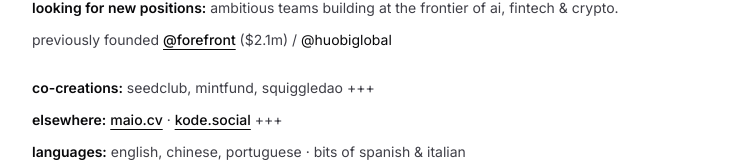
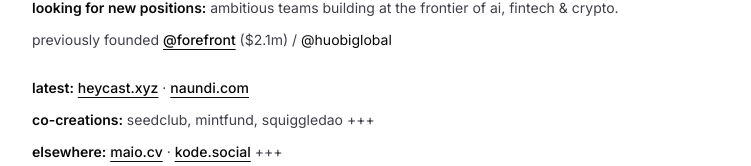
Before and after one commit to thisiscarlosgomes/thisiscarlos, a Next.js app: page / in a window 1280 px wide. Shown: the part 192-358 px from the top of the page, without its empty margins (264-1015 px from the left). Built offline with nearby package versions, Linux system fonts and the light colour scheme; no server answers; the database is empty.

Commit message:
Add latest projects to homepage

```diff
--- a/app/page.tsx
+++ b/app/page.tsx
@@ -85,6 +85,27 @@ export default async function Home() {
         <div className="space-y-2">
 
           <p>
+            <strong className="font-semibold text-zinc-950">latest:</strong>{" "}
+            <a
+              href="https://heycast.xyz"
+              className="font-medium text-zinc-950 underline underline-offset-4"
+              target="_blank"
+              rel="noopener noreferrer"
+            >
+              heycast.xyz
+            </a>
+            {" "}·{" "}
+            <a
+              href="https://naundi.com"
+              className="font-medium text-zinc-950 underline underline-offset-4"
+              target="_blank"
+              rel="noopener noreferrer"
+            >
+              naundi.com
+            </a>
+          </p>
+
+          <p>
             <strong className="font-semibold text-zinc-950">co-creations:</strong> Seedclub, MintFund, SquiggleDAO +++
           </p>
 
```
